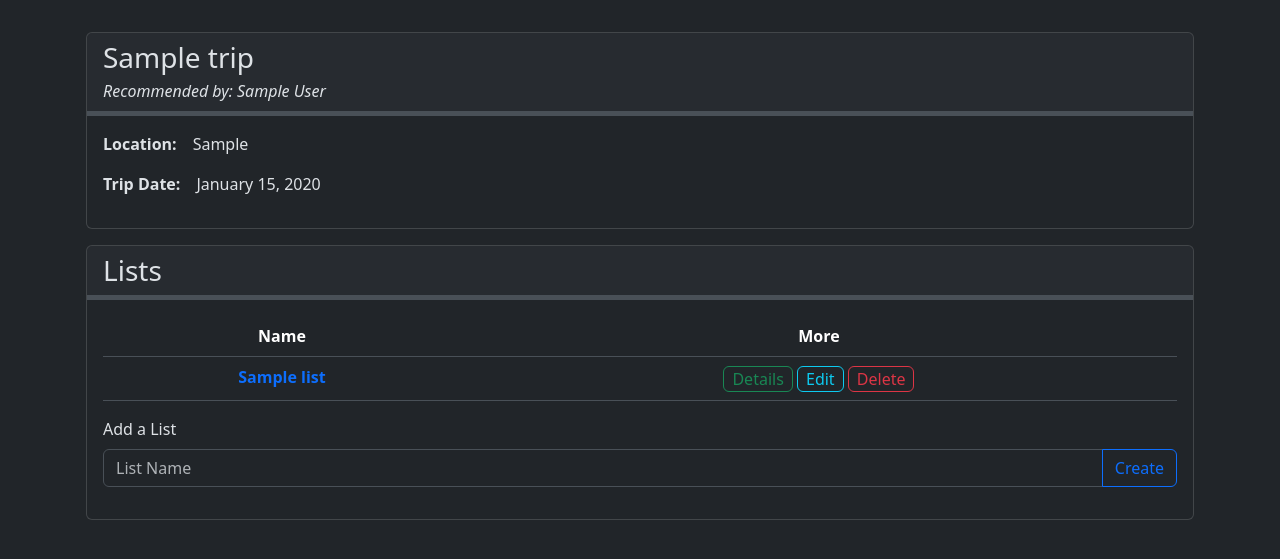
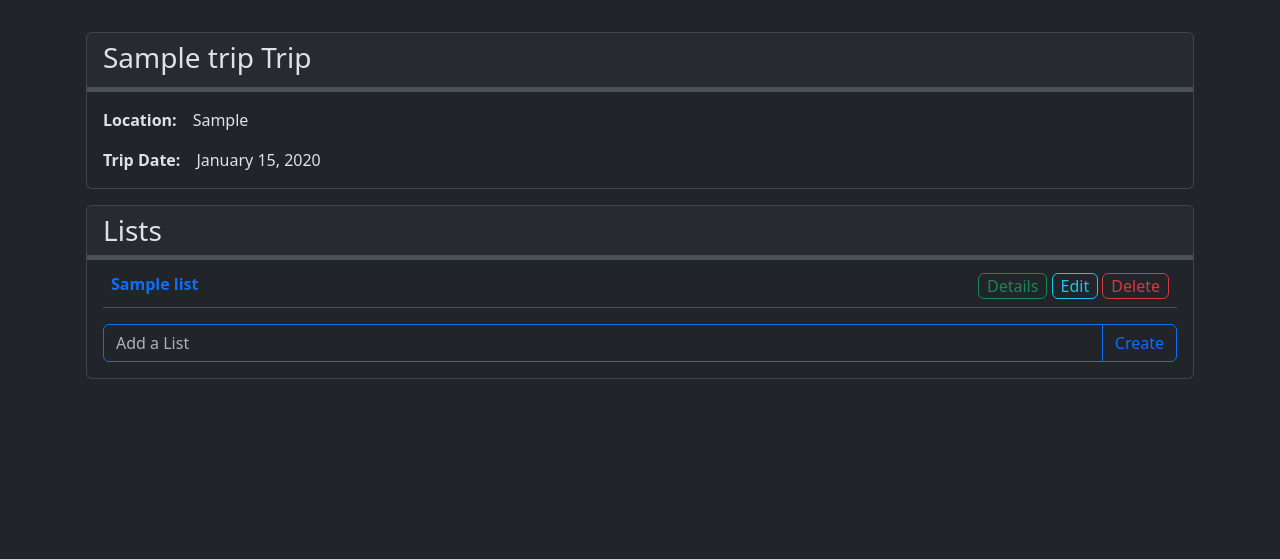
Before and after one commit to ColoBabbo/Trip_Lists_Flask, a Flask app: page /trip/1 in a window 1280 px wide. Shown: the part 65-624 px from the top of the page. Run offline with Flask 3, Linux system fonts and the light colour scheme; the visitor is signed in with stand-in values (Sample User, id 1); tables that the repository leaves empty hold one stand-in row (values such as "Sample post").

Commit message:
Improved styling on trip page

```diff
--- a/flask_app/templates/show_one_trip.html
+++ b/flask_app/templates/show_one_trip.html
@@ -31,17 +31,7 @@
             <div class="card mb-3">
                 <div class="card-header d-flex justify-content-between align-items-center border-bottom border-5">
                     <div>
-                        <p class="h2 fs-3 mb-1">{{this_trip.name|capitalize}}</p>
-                        <p class="fs-6 mb-0">
-                            <em>
-                                Recommended by:
-                                {% if this_trip.user.id == session['current_login'] %}
-                                    <strong>You!</strong>
-                                {% else %}
-                                    {{this_trip.user.first_name}} {{this_trip.user.last_name}}
-                                {% endif %}
-                            </em>
-                        </p>
+                        <p class="h2 fs-3 mb-1">{{this_trip.name|capitalize}} Trip</p>
                     </div>
                     <div class="d-flex gap-2">
                         {% if this_trip.user_id == session['current_login'] %}
@@ -56,56 +46,34 @@
                         <p class="">{{this_trip.location}}</p>
                     </div>
                     <div class="d-flex gap-3">
-                        <p class=""><strong>Trip Date:</strong></p>
-                        <p class="">{{this_trip.date.strftime('%B %d, %Y')}}</p>
+                        <p class="mb-0"><strong>Trip Date:</strong></p>
+                        <p class="mb-0">{{this_trip.date.strftime('%B %d, %Y')}}</p>
                     </div>
-                    {# <div class="">
-                        <p class=""><strong>
-                            {% if this_trip.user.id == session['current_login'] %}
-                                Your
-                            {% else %}
-                                {{this_trip.user.first_name}}'s
-                            {% endif %}
-                            Date:</strong></p>
-                        <p class="">{{this_trip.date}}</p>
-                    </div> #}
                 </div>
             </div>
             <div class="card mb-3">
                 <span class="card-header h2 fs-3 border-bottom border-5">Lists</span>
-                <div class="card-body">
-                    {% if this_trip.lists %}
-                        <table class="table text-center">
-                            <thead>
-                                <tr>
-                                    <th>Name</th>
-                                    {# <th>Location</th>
-                                    <th>Trip Date</th> #}
-                                    <th>More</th>
-                                </tr>
-                            </thead>
+                <div class="card-body pt-1">
+                    {% if this_trip.lists[0].name != none %}
+                        <table class="table mb-0 ">
                             <tbody>
                                 {% for list in this_trip.lists %}
                                     <tr>
                                         <td class=""><a href="#" class="text-decoration-none text-primary fs-6 fw-bold">{{list.name|capitalize}}</a></td>
-                                        {# <td>{{trip.location|capitalize}}</td>
-                                        <td>{{trip.date.strftime('%B %d, %Y')}}</td> #}
-                                        <td>
+                                        <td class="text-end">
                                             <a href="#" class="btn btn-outline-success py-0 px-2">Details</a>
-                                            {# {% if trip.user_id == session['current_login'] %} #}
-                                                <a href="#" class="btn btn-outline-info py-0 px-2">Edit</a>
-                                                <a href="#" class="btn btn-outline-danger py-0 px-2">Delete</a>
-                                            {# {% endif %} #}
+                                            <a href="#" class="btn btn-outline-info py-0 px-2">Edit</a>
+                                            <a href="#" class="btn btn-outline-danger py-0 px-2">Delete</a>
                                         </td>
                                     </tr>
                                 {% endfor %}
                             </tbody>
                         </table>
                     {% endif %}
-                    <form action="{{url_for('add_list')}}" method="post">
-                        <label for="list_name" class="form-label">Add a List</label>
-                        <div class="input-group mb-3">
-                            <input type="text" class="form-control" id="list_name" name="list_name" value="{{pre_fill['list_name']}}" placeholder="List Name">
+
+                    <form action="{{url_for('add_list')}}" method="post" class="mt-3">
+                        <div class="input-group">
+                            <input type="text" class="form-control border-primary" id="list_name" name="list_name" value="{{pre_fill['list_name']}}" placeholder="Add a List">
                             <button class="btn btn-outline-primary" type="submit">Create</button>
                         </div>
                         {% with messages = get_flashed_messages(category_filter=['list_name']) %}
```
